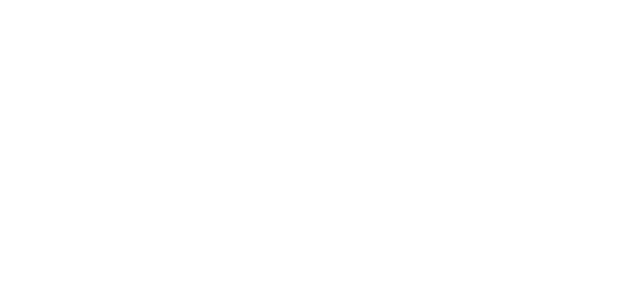
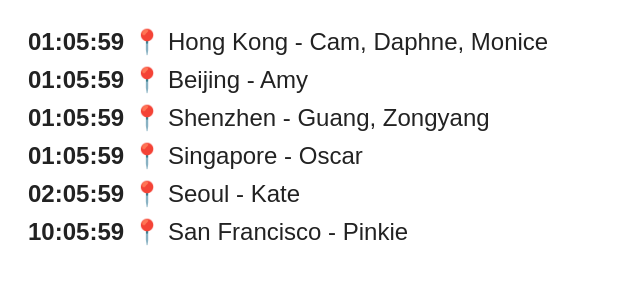
Before and after one commit to snowkate/world-clock-widget, a plain HTML site: page index.html in a window 1280 px wide. Shown: the whole page, without its empty margins (0-640 px from the left). Drawn offline with Linux system fonts and the light colour scheme.

Commit message:
Update index.html

```diff
--- a/index.html
+++ b/index.html
@@ -32,7 +32,7 @@
 
 <script>
   const cities = [
-    { name: "Hong Kong - Cam, Daphne, Monica", timezone: "Asia/Hong_Kong" },
+    { name: "Hong Kong - Cam, Daphne, Monice", timezone: "Asia/Hong_Kong" },
     { name: "Beijing - Amy", timezone: "Asia/Shanghai" },
     { name: "Shenzhen - Guang, Zongyang", timezone: "Asia/Shanghai" },
     { name: "Singapore - Oscar", timezone: "Asia/Singapore" },
@@ -56,4 +56,13 @@
       const div = document.createElement("div");
       div.className = "time-row";
 
-      div.innerHTML =
+      div.innerHTML = `<span class="time">${now}</span><span class="pin">📍</span><span class="city">${city.name}</span>`;
+      container.appendChild(div);
+    });
+  }
+
+  setInterval(updateClocks, 1000);
+  updateClocks(); // 초기 실행
+</script>
+</body>
+</html>
```
